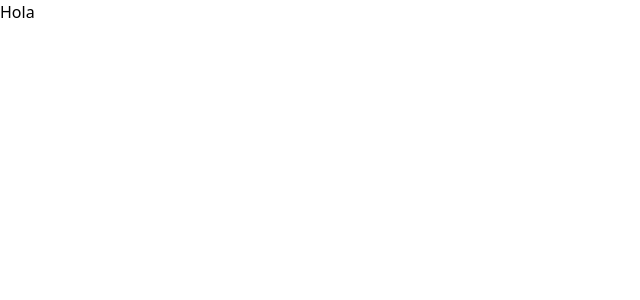
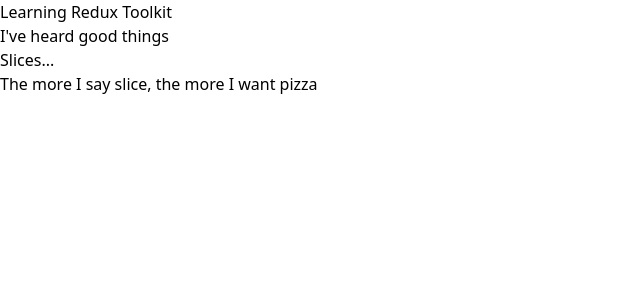
Before and after one commit to andresbueno043/redux-dashboard, a React (Vite) app: page / in a window 1280 px wide. Shown: the top 300 px of the page, without its empty margins (0-640 px from the left). Built offline with nearby package versions, Linux system fonts and the light colour scheme.

Commit message:
Post slice created and implemented

```diff
--- a/src/App.tsx
+++ b/src/App.tsx
@@ -1,7 +1,9 @@
+import PostsList from '@/components/PostsList';
+
 function App() {
   return (
     <div>
-      <h1>Hola</h1>
+      <PostsList />
     </div>
   );
 }
--- a/src/app/store.ts
+++ b/src/app/store.ts
@@ -1,7 +1,10 @@
 import { configureStore } from '@reduxjs/toolkit';
+import postReducer from '@/reducers/postSlice';
 
 export const store = configureStore({
-  reducer: {},
+  reducer: {
+    posts: postReducer,
+  },
 });
 
 export type RootState = ReturnType<typeof store.getState>;
--- /dev/null
+++ b/src/components/PostsList.tsx
@@ -0,0 +1,17 @@
+import { useSelector } from 'react-redux';
+import { RootState } from '@/app/store';
+
+function PostsList() {
+  const posts = useSelector((state: RootState) => state.posts);
+
+  const renderedPosts = posts.map((post: Post) => (
+    <article key={post.id}>
+      <h3>{post.title}</h3>
+      <p>{post.content.substring(0, 100)}</p>
+    </article>
+  ));
+
+  return <div>{renderedPosts}</div>;
+}
+
+export default PostsList;
--- a/src/main.tsx
+++ b/src/main.tsx
@@ -1,10 +1,15 @@
 import React from 'react';
 import ReactDOM from 'react-dom/client';
+import { Provider } from 'react-redux';
+
 import App from './App.tsx';
 import './index.css';
+import { store } from './app/store.ts';
 
 ReactDOM.createRoot(document.getElementById('root') as HTMLElement).render(
   <React.StrictMode>
-    <App />
+    <Provider store={store}>
+      <App />
+    </Provider>
   </React.StrictMode>
 );
--- /dev/null
+++ b/src/reducers/postSlice.ts
@@ -0,0 +1,22 @@
+import { createSlice } from '@reduxjs/toolkit';
+
+const initialState: PostsState = [
+  {
+    id: '1',
+    title: 'Learning Redux Toolkit',
+    content: "I've heard good things",
+  },
+  {
+    id: '2',
+    title: 'Slices...',
+    content: 'The more I say slice, the more I want pizza',
+  },
+];
+
+const postsSlice = createSlice({
+  name: 'posts',
+  initialState,
+  reducers: {},
+});
+
+export default postsSlice.reducer;
```
Also changed, not shown: src/types/posts/index.d.ts (added, +7 -0 lines).
